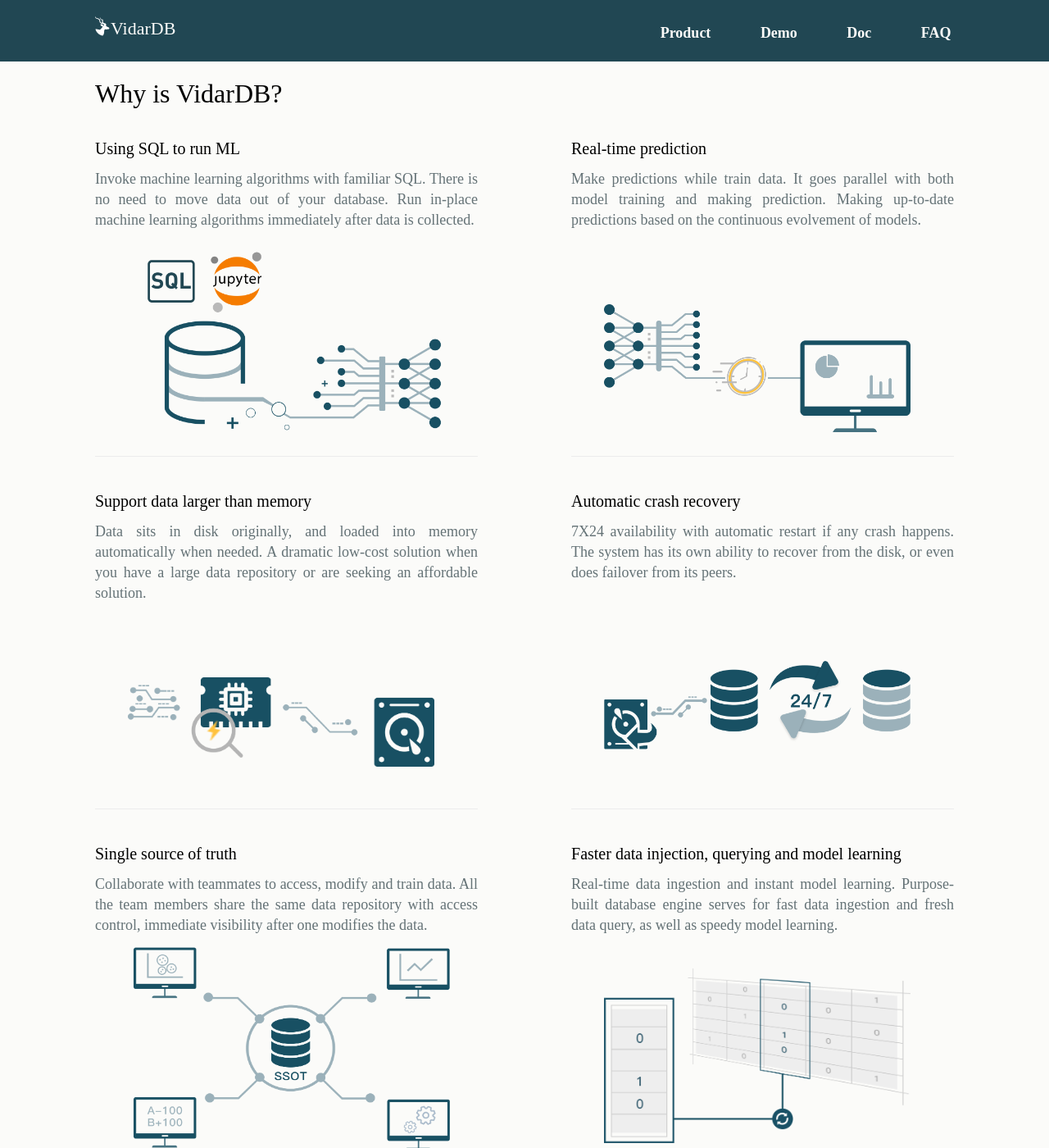
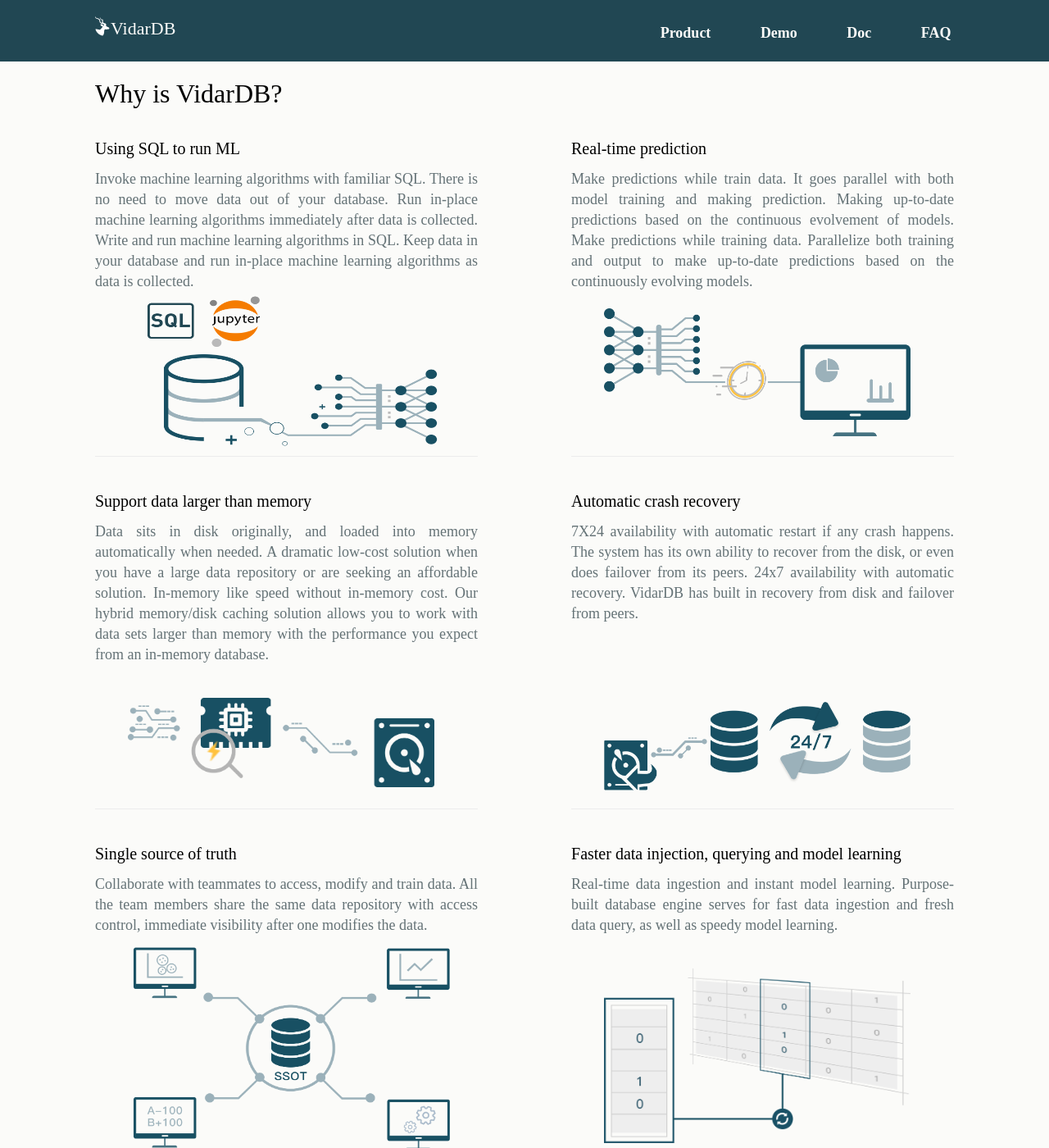
Before and after one commit to vidardb/vidardb.github.io, a Jekyll site: the page built from index.html, in a window 1280 px wide and 1400 px high, scrolled down 502 px. Shown: the whole window at 82% size. Built offline with Jekyll 4.4.1, drawn with Linux system fonts in a browser that asks for light colours; some web fonts are replaced; the list of posts is cut into pages by our own code.

Commit message:
update: fix sql_ml_trans pic.

```diff
--- a/_sass/landing/base.scss
+++ b/_sass/landing/base.scss
@@ -374,16 +374,17 @@
 
             // Properly sizing the illustrations
             &:nth-child(1) img {
-                width: 85%;
-                margin-top: rem(20);
+                width: 84%;
+                margin-top: rem(0);
+                height: 50%;
             }
             &:nth-child(2) img {
                 width: 80%;
-                margin-top: rem(90);
+                margin-top: rem(20);
             }
             &:nth-child(3) img {
                 width: 80%;
-                margin-top: rem(90);
+                margin-top: rem(40);
             }
             &:nth-child(4) img {
                 width: 80%;
@@ -406,9 +407,9 @@
                 @include shift(0);
                 margin-bottom: $base-spacing*2;
             }
-            // article:nth-child(1) img {
-            //     width: 95%;
-            // }
+            article:nth-child(1) img {
+                width: 90%;
+            }
             article:nth-child(5) img {
                 height: 60%;
             }
--- a/index.html
+++ b/index.html
@@ -86,17 +86,17 @@
                 <article>
                     <h2>Using SQL to run ML</h2>
                     <p>
-                        Invoke machine learning algorithms with familiar SQL.
-                        There is no need to move data out of your database.
+                        Invoke machine learning algorithms with familiar SQL. There is no need to move data out of your database.
                         Run in-place machine learning algorithms immediately after data is collected.
+                        Write and run machine learning algorithms in SQL. Keep data in your database and run in-place machine learning algorithms as data is collected.
                     </p>
                     <img src="/assets/images/landing/feature/1-sql_ml_trans_l.png">
                 </article>
                 <article>
                     <h2>Real-time prediction</h2>
                     <p>
-                        Make predictions while train data. It goes parallel with both model training and making prediction.
-                        Making up-to-date predictions based on the continuous evolvement of models.
+                        Make predictions while train data. It goes parallel with both model training and making prediction. Making up-to-date predictions based on the continuous evolvement of models.
+                        Make predictions while training data. Parallelize both training and output to make up-to-date predictions based on the continuously evolving models.
                     </p>
                     <img src="/assets/images/landing/feature/2-vidardb-ml.png">
                 </article>
@@ -105,6 +105,8 @@
                     <p>
                         Data sits in disk originally, and loaded into memory automatically when needed.
                         A dramatic low-cost solution when you have a large data repository or are seeking an affordable solution.
+                        In-memory like speed without in-memory cost.
+                        Our hybrid memory/disk caching solution allows you to work with data sets larger than memory with the performance you expect from an in-memory database.
                     </p>
                     <img src="/assets/images/landing/feature/3-vidardb-ram.png">
                 </article>
@@ -113,6 +115,7 @@
                     <p>
                         7X24 availability with automatic restart if any crash happens.
                         The system has its own ability to recover from the disk, or even does failover from its peers.
+                        24x7 availability with automatic recovery. VidarDB has built in recovery from disk and failover from peers.
                     </p>
                     <img src="/assets/images/landing/feature/3-failover.png">
                 </article>
```
